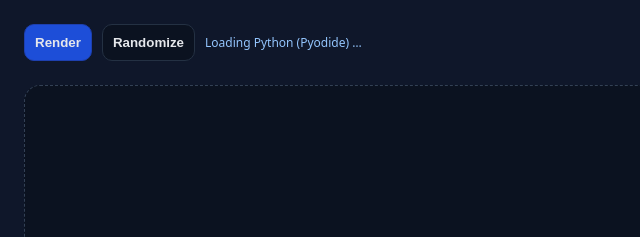
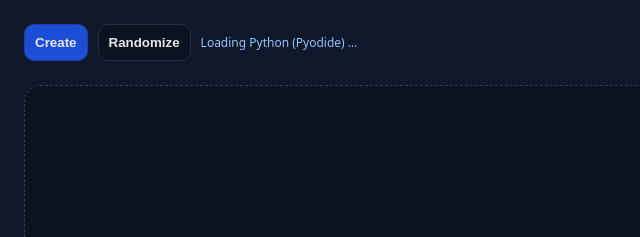
Before and after one commit to JerryGuo2001/mushroom_demonstration, a plain HTML site: page index.html in a window 1280 px wide. Shown: the top 237 px of the page, 0-640 px from the left. Drawn offline with Linux system fonts and the light colour scheme; a script that the page names is missing.

Commit message:
change render to create

```diff
--- a/index.html
+++ b/index.html
@@ -39,7 +39,7 @@
   <div class="layout">
     <div class="left">
       <div class="topbar">
-        <button id="renderBtn" class="primary">Render</button>
+        <button id="renderBtn" class="primary">Create</button>
         <button id="randomBtn">Randomize</button>
         <span id="status"></span>
       </div>
```
Also changed, not shown: 1 other file.
